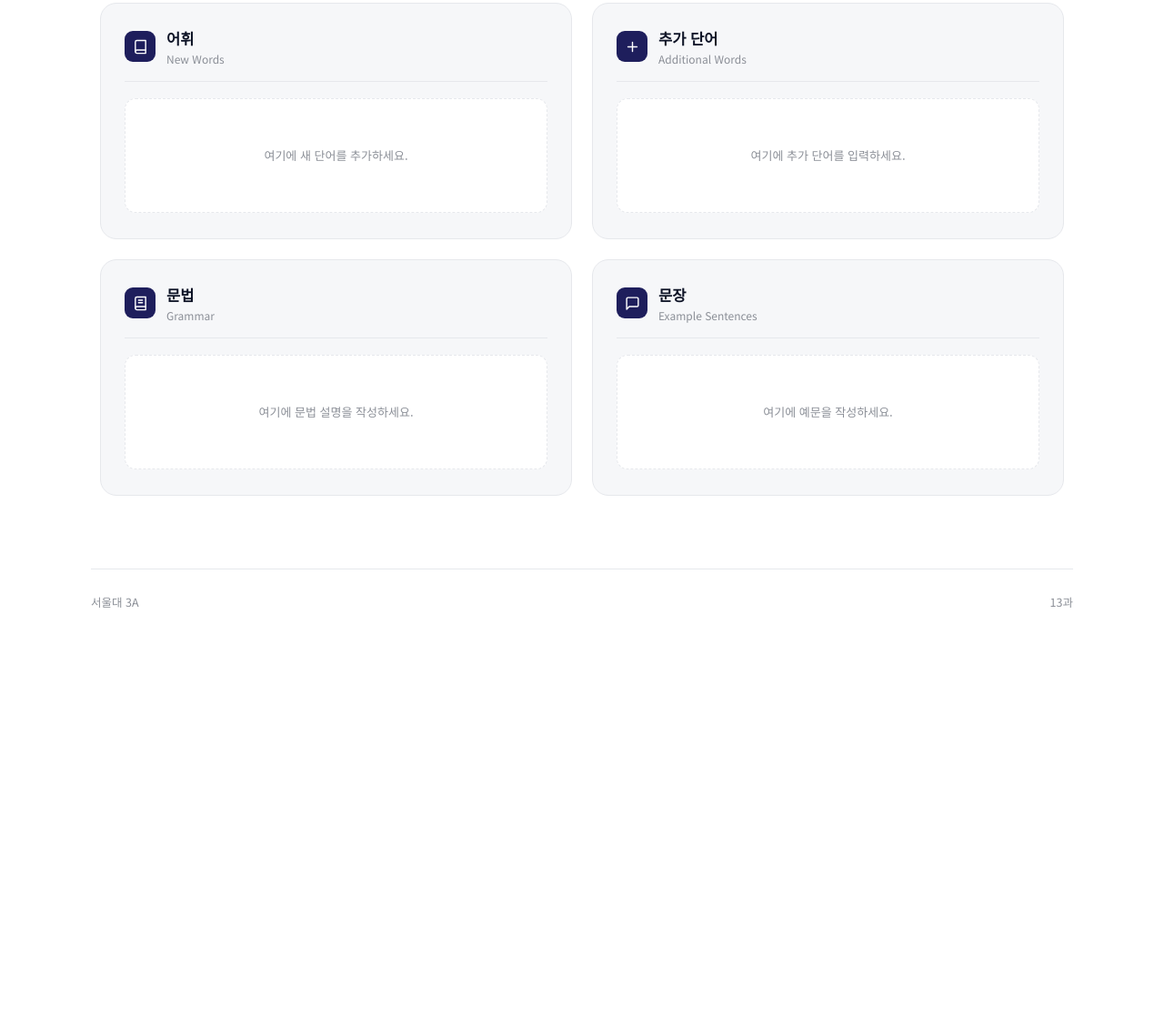
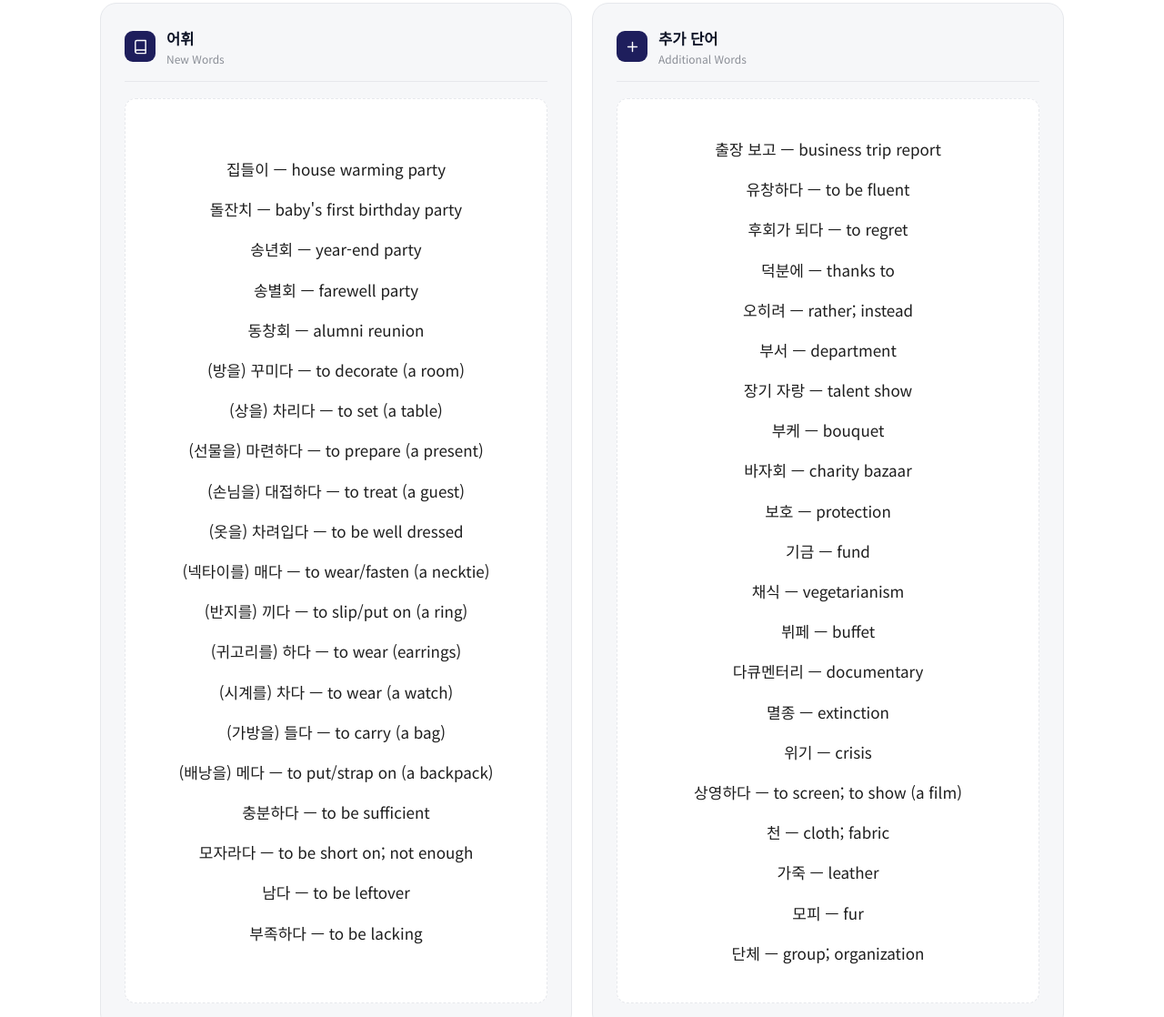
Before and after one commit to vins55/seoulde3B, a plain HTML site: page chapter13.html in a window 1280 px wide. Shown: the part 309-1427 px from the top of the page at 91% size. Before the commit the page ends 1020 px from the top, so only its background shows below. Drawn offline with Linux system fonts and the light colour scheme.

Commit message:
13 глава слова

```diff
--- a/chapter13.html
+++ b/chapter13.html
@@ -41,7 +41,28 @@
           </div>
         </div>
         <div class="section-body">
-          <span class="placeholder">여기에 새 단어를 추가하세요.</span>
+          <span class="placeholder">
+            <p class="w-1">집들이 — house warming party</p>
+<p class="w-1">돌잔치 — baby's first birthday party</p>
+<p class="w-1">송년회 — year-end party</p>
+<p class="w-1">송별회 — farewell party</p>
+<p class="w-1">동창회 — alumni reunion</p>
+<p class="w-1">(방을) 꾸미다 — to decorate (a room)</p>
+<p class="w-1">(상을) 차리다 — to set (a table)</p>
+<p class="w-1">(선물을) 마련하다 — to prepare (a present)</p>
+<p class="w-1">(손님을) 대접하다 — to treat (a guest)</p>
+<p class="w-1">(옷을) 차려입다 — to be well dressed</p>
+<p class="w-1">(넥타이를) 매다 — to wear/fasten (a necktie)</p>
+<p class="w-1">(반지를) 끼다 — to slip/put on (a ring)</p>
+<p class="w-1">(귀고리를) 하다 — to wear (earrings)</p>
+<p class="w-1">(시계를) 차다 — to wear (a watch)</p>
+<p class="w-1">(가방을) 들다 — to carry (a bag)</p>
+<p class="w-1">(배낭을) 메다 — to put/strap on (a backpack)</p>
+<p class="w-1">충분하다 — to be sufficient</p>
+<p class="w-1">모자라다 — to be short on; not enough</p>
+<p class="w-1">남다 — to be leftover</p>
+<p class="w-1">부족하다 — to be lacking</p>
+          </span>
         </div>
       </article>
 
@@ -56,7 +77,29 @@
           </div>
         </div>
         <div class="section-body">
-          <span class="placeholder">여기에 추가 단어를 입력하세요.</span>
+          <span class="placeholder">
+            <p class="w-1">출장 보고 — business trip report</p>
+<p class="w-1">유창하다 — to be fluent</p>
+<p class="w-1">후회가 되다 — to regret</p>
+<p class="w-1">덕분에 — thanks to</p>
+<p class="w-1">오히려 — rather; instead</p>
+<p class="w-1">부서 — department</p>
+<p class="w-1">장기 자랑 — talent show</p>
+<p class="w-1">부케 — bouquet</p>
+<p class="w-1">바자회 — charity bazaar</p>
+<p class="w-1">보호 — protection</p>
+<p class="w-1">기금 — fund</p>
+<p class="w-1">채식 — vegetarianism</p>
+<p class="w-1">뷔페 — buffet</p>
+<p class="w-1">다큐멘터리 — documentary</p>
+<p class="w-1">멸종 — extinction</p>
+<p class="w-1">위기 — crisis</p>
+<p class="w-1">상영하다 — to screen; to show (a film)</p>
+<p class="w-1">천 — cloth; fabric</p>
+<p class="w-1">가죽 — leather</p>
+<p class="w-1">모피 — fur</p>
+<p class="w-1">단체 — group; organization</p>
+          </span>
         </div>
       </article>
 
```
